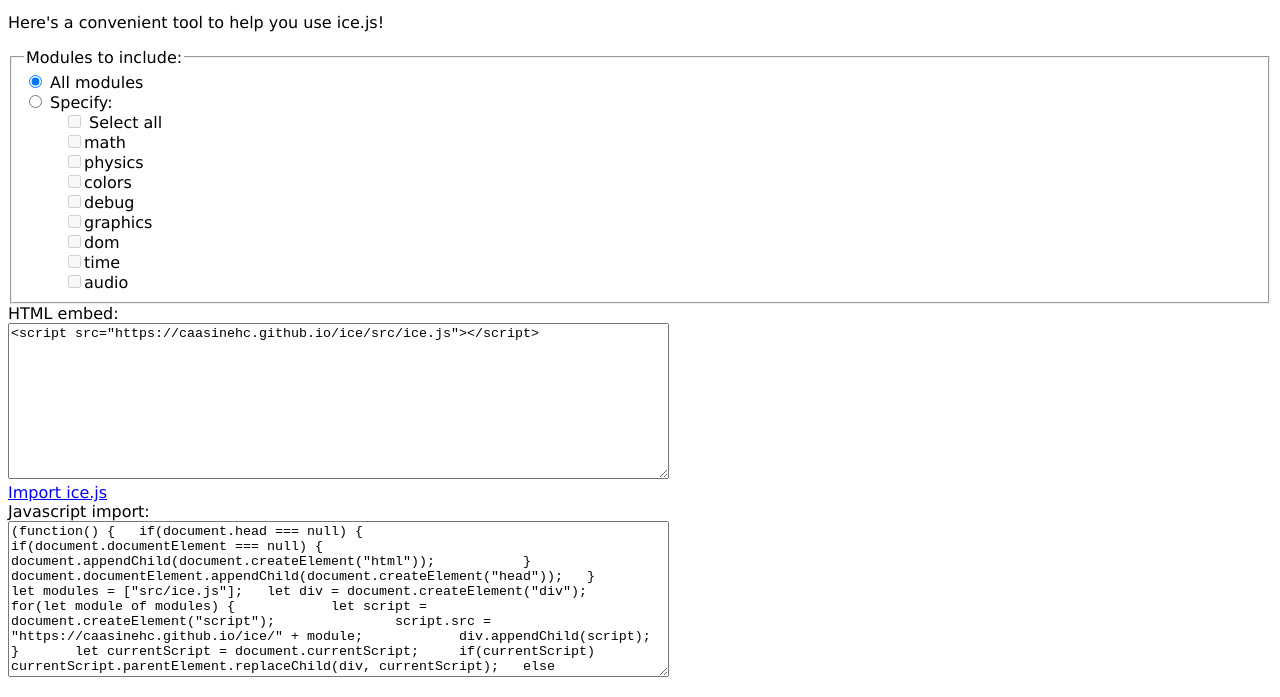
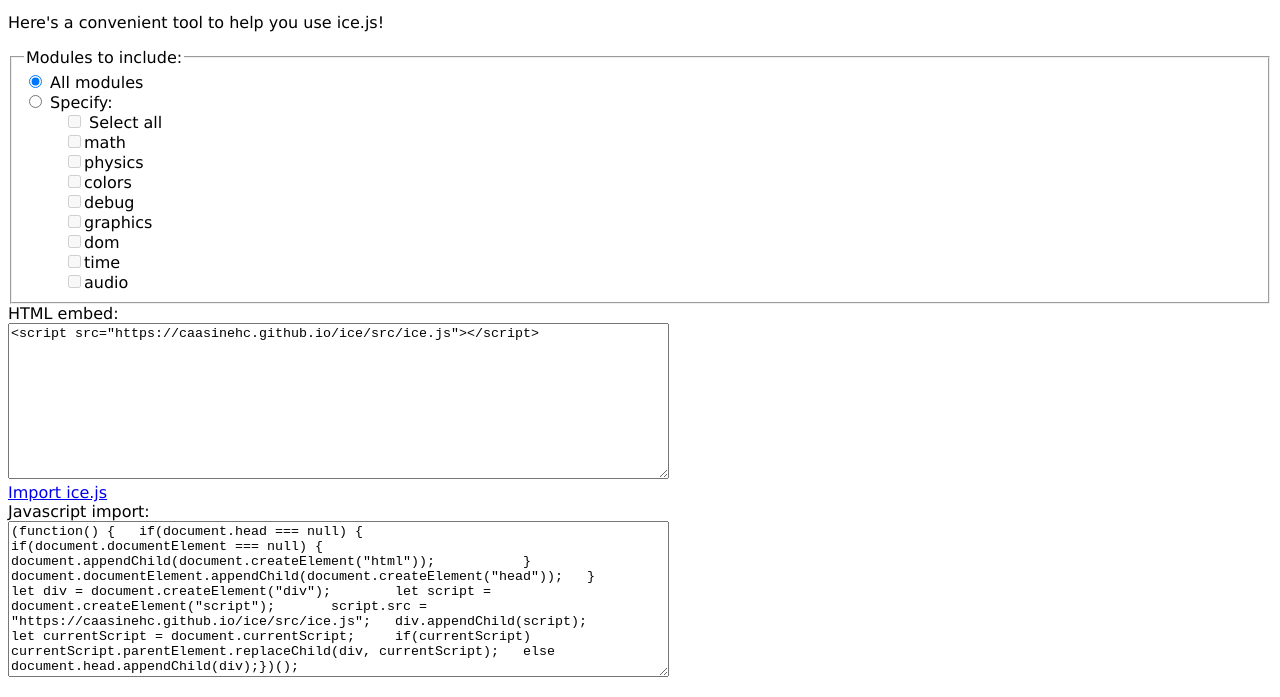
Before and after one commit to caasinehc/ice, a plain HTML site: page index.html in a window 1280 px wide. Shown: the part 103-800 px from the top of the page. Drawn offline with Linux system fonts and the light colour scheme.

Commit message:
Fixed import tool

```diff
--- a/index.html
+++ b/index.html
@@ -105,36 +105,63 @@
 			}
 			function updateOutput() {
 				let toInclude = [];
-				if(importAll.checked) {
-					toInclude.push("src/ice.js");
+				if(!importAll.checked) {
+					for(let module in modules) {
+						if(modules[module].checked) {
+							toInclude.push(module);
+						}
+					}
+					updateEmbed(toInclude, false);
+					updateBookmarklet(toInclude, false);
+					updateJsInclude(toInclude, false);
 				}
 				else {
-					for(let module in modules) {
-						if(modules[module].checked) {
-							toInclude.push("src/ice." + module + ".js");
-						}
+					updateEmbed(toInclude, true);
+					updateBookmarklet(toInclude, true);
+					updateJsInclude(toInclude, true);
+				}
+			}
+			function updateEmbed(toInclude, all) {
+				let text = "";
+				if(all) {
+					text += "<script src=\"https://caasinehc.github.io/ice/src/ice.js\"><\/script>\n"
+				}
+				else {
+					for(let module of toInclude) {
+						text += "<script src=\"https://caasinehc.github.io/ice/src/ice." + module + ".js\"><\/script>\n";
 					}
-				}
-				updateEmbed(toInclude);
-				updateBookmarklet(toInclude);
-				updateJsInclude(toInclude);
-			}
-			function updateEmbed(toInclude) {
-				let text = "";
-				for(let module of toInclude) {
-					text += "<script src=\"https://caasinehc.github.io/ice/" + module + "\"><\/script>\n";
 				}
 				embedInput.innerText = text;
 			}
 			embedInput.onclick = function() {
 				embedInput.select();
 			}
-			function updateBookmarklet(toInclude) {
-				let text = `javascript:(d=>{if(d.head===null){if(d.documentElement===null)d.appendChild(d.createElement("html"));d.documentElement.appendChild(d.createElement("head"))}let v=d.createElement("div");for(let m of["${toInclude.map(str=>str.replace(/src\/ice\.(.*)\.js/, "$1")).join(`","`)}"]){let s=d.createElement("script");s.src=\`https://caasinehc.github.io/ice/src/ice.\${m}.js\`;v.appendChild(s)}let c=d.currentScript;c?c.parentElement.replaceChild(v,c):d.head.appendChild(v)})(document);`;
+			function updateBookmarklet(toInclude, all) {
+				let text = all ? (
+					`javascript:(d=>{if(d.head===null){if(d.documentElement===null)d.appendChild(d.createElement("html"));d.documentElement.appendChild(d.createElement("head"))}let v=d.createElement("div");let s=d.createElement("script");s.src="https://caasinehc.github.io/ice/src/ice.js";v.appendChild(s);let c=d.currentScript;c?c.parentElement.replaceChild(v,c):d.head.appendChild(v)})(document);`
+				) : toInclude.length === 0 ? "javascript: void(0);" : (
+					`javascript:(d=>{if(d.head===null){if(d.documentElement===null)d.appendChild(d.createElement("html"));d.documentElement.appendChild(d.createElement("head"))}let v=d.createElement("div");for(let m of["${toInclude.map(str=>str.replace(/src\/ice\.(.*)\.js/, "$1")).join(`","`)}"]){let s=d.createElement("script");s.src=\`https://caasinehc.github.io/ice/src/ice.\${m}.js\`;v.appendChild(s)}let c=d.currentScript;c?c.parentElement.replaceChild(v,c):d.head.appendChild(v)})(document);`
+				);
 				bookmarklet.href = text;
 			}
-			function updateJsInclude(toInclude) {
-				let text = (
+			function updateJsInclude(toInclude, all) {
+				let text = all ? (
+`(function() {
+	if(document.head === null) {
+		if(document.documentElement === null) {
+			document.appendChild(document.createElement("html"));
+		}
+		document.documentElement.appendChild(document.createElement("head"));
+	}
+	let div = document.createElement("div");
+	let script = document.createElement("script");
+	script.src = "https://caasinehc.github.io/ice/src/ice.js";
+	div.appendChild(script);
+	let currentScript = document.currentScript;
+	if(currentScript) currentScript.parentElement.replaceChild(div, currentScript);
+	else document.head.appendChild(div);
+})();`
+				) : toInclude.length === 0 ? "" : (
 `(function() {
 	if(document.head === null) {
 		if(document.documentElement === null) {
@@ -146,7 +173,7 @@
 	let div = document.createElement("div");
 	for(let module of modules) {
 		let script = document.createElement("script");
-		script.src = "https://caasinehc.github.io/ice/" + module;
+		script.src = \`https://caasinehc.github.io/ice/src/ice.\${module}.js\`;
 		div.appendChild(script);
 	}
 	let currentScript = document.currentScript;
@@ -157,7 +184,7 @@
 				jsInput.innerText = text;
 			}
 			jsInput.onclick = function() {
-				jsInput.select();
+				this.select();
 			}
 
 			window.onload = function() {
```
